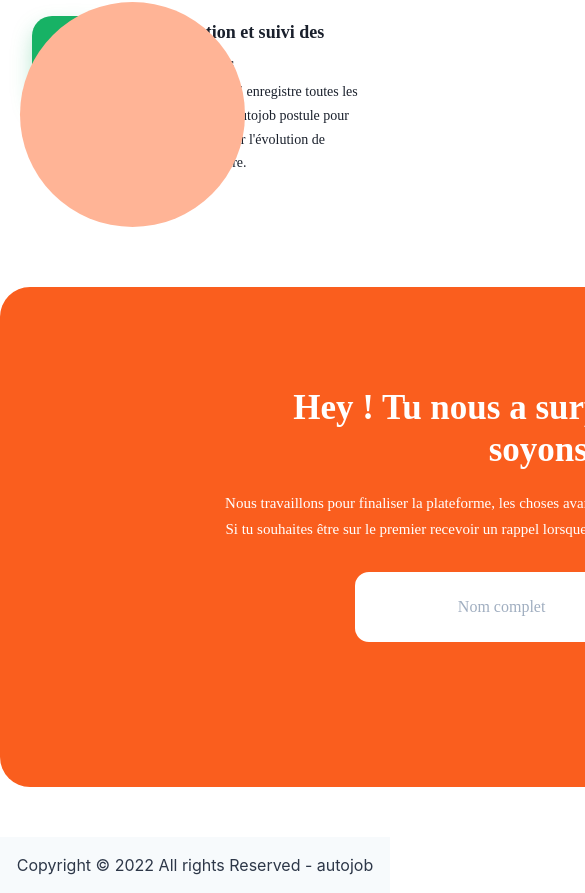
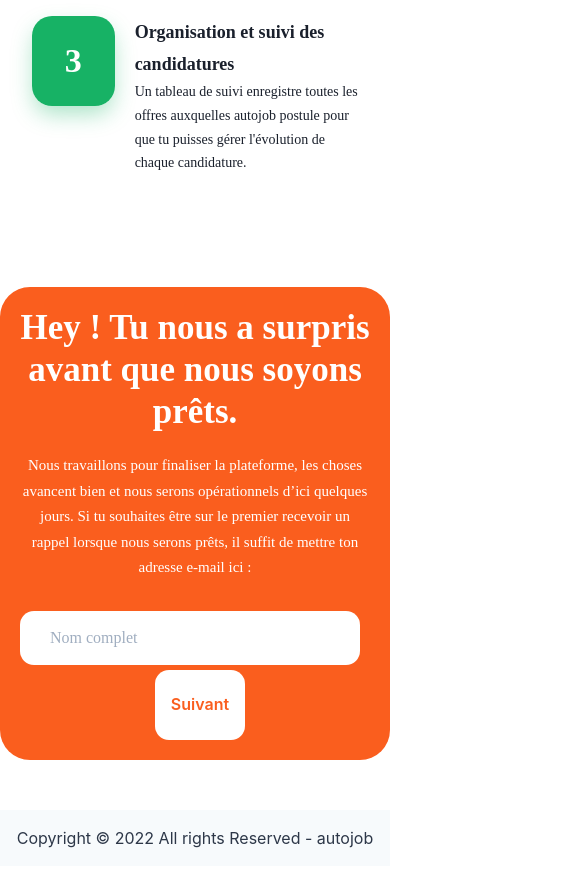
Before and after one commit to jambu43/auto-job-landing-page, a React (Create React App) app: page / in a window 390 px wide. Shown: the part 2982-3875 px from the top of the page, 585 px wide, since content can reach past the window. After the commit the page ends 3848 px from the top, so only its background shows below. Built offline with nearby package versions, Linux system fonts and the light colour scheme.

Commit message:
responsive join

```diff
--- a/src/components/Ready.tsx
+++ b/src/components/Ready.tsx
@@ -82,7 +82,7 @@ function Ready() {
         return (
           <>
             <FormContainer>
-              <InputPhone
+              <InputName
                 type="text"
                 onChange={(e) =>
                   setFormData((prev) => ({
@@ -200,6 +200,12 @@ const Container = styled.div`
   height: 500px;
   margin: auto;
   padding: 100px;
+
+  @media (max-width: 576px) {
+    width: 100%;
+    padding: 20px;
+    height: auto;
+  }
 `;
 const Title = styled.h1`
   font-family: "Recoleta";
@@ -211,6 +217,10 @@ const Title = styled.h1`
   text-align: center;
   color: #ffffff;
   width: 587px;
+
+  @media (max-width: 576px) {
+    width: 100%;
+  }
 `;
 const Description = styled.p`
   font-family: "Product Sans";
@@ -222,6 +232,10 @@ const Description = styled.p`
   text-align: center;
   margin: 20px auto auto;
   width: 45rem;
+
+  @media (max-width: 576px) {
+    width: 100%;
+  }
 `;
 const CircleTop = styled.div`
   width: 225px;
@@ -231,6 +245,9 @@ const CircleTop = styled.div`
   border-radius: 50%;
   left: 5%;
   top: 77%;
+  @media (max-width: 576px) {
+    display: none;
+  }
 `;
 const CircleBottom = styled.div`
   width: 225px;
@@ -239,11 +256,24 @@ const CircleBottom = styled.div`
   position: absolute;
   border-radius: 50%;
   left: 1127px;
+  @media (max-width: 576px) {
+    display: none;
+  }
 `;
 const FormContainer = styled.div`
   display: flex;
   justify-content: center;
   margin-top: 30px;
+  flex-wrap: wrap;
+`;
+const InputName = styled.input`
+  padding: 15px 25px 15px 30px;
+  border-radius: 14px;
+  width: 350px;
+  margin-right: 10px;
+  color: #8a8f95;
+  font-family: "Product Sans";
+  margin-bottom: 5px;
 `;
 const InputPhone = styled.input`
   padding: 15px 25px 15px 103px;
@@ -252,6 +282,7 @@ const InputPhone = styled.input`
   margin-right: 10px;
   color: #8a8f95;
   font-family: "Product Sans";
+  margin-bottom: 5px;
 `;
 const btn = {
   width: "auto",
@@ -270,6 +301,11 @@ const Flag = styled.div`
   left: 32%;
   margin-top: 19px;
   border-radius: 50px;
+
+  @media (max-width: 576px) {
+    left: 10%;
+    margin-top: 12px;
+  }
 `;
 const Prefix = styled.span`
   position: absolute;
@@ -277,6 +313,10 @@ const Prefix = styled.span`
   margin-top: 23px;
   color: #8a8f95;
   font-family: "Product Sans";
+  @media (max-width: 576px) {
+    left: 19.4%;
+    margin-top: 15px;
+  }
 `;
 
 export default Ready;
```
